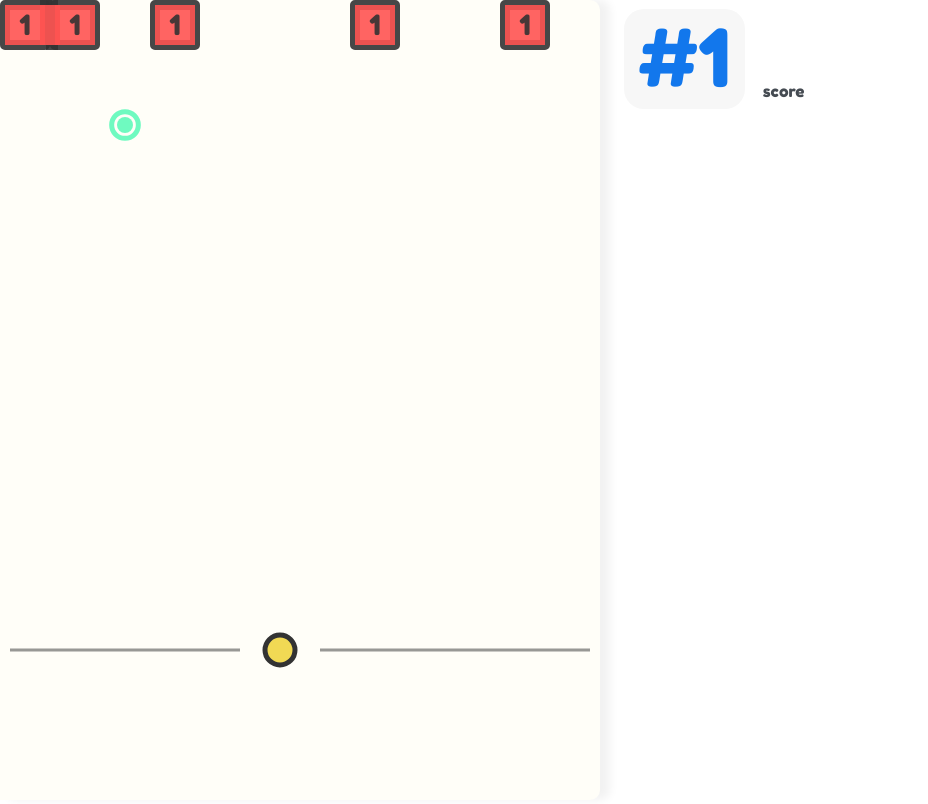
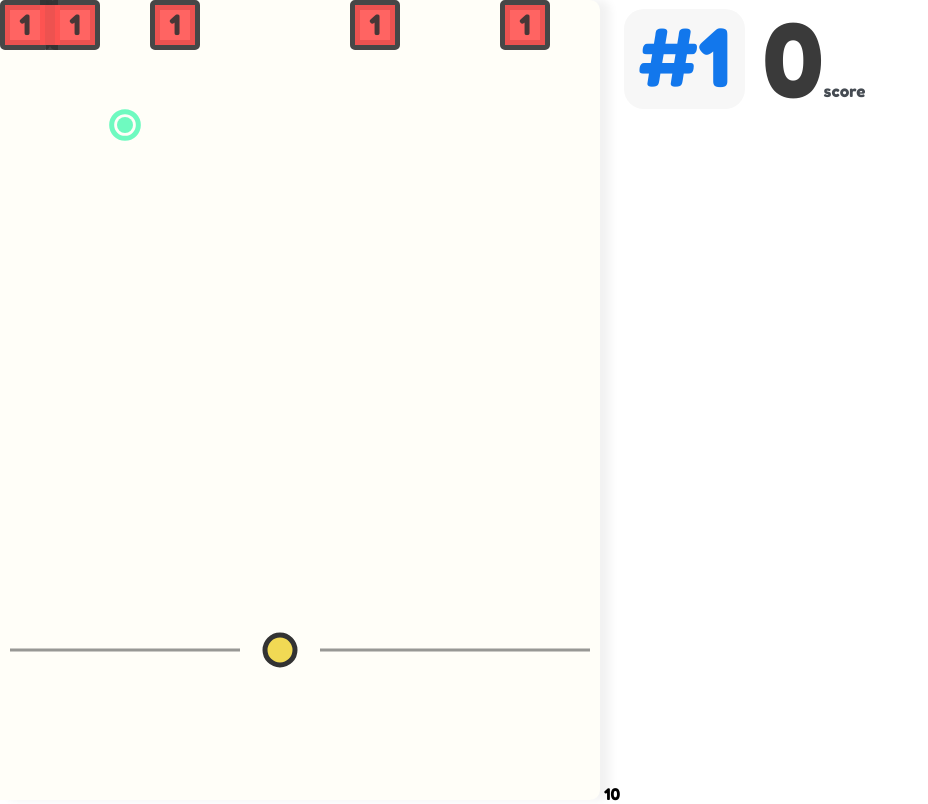
Before and after one commit to exte0427/wall, a plain HTML site: page index.html in a window 1280 px wide. Shown: the whole page, without its empty margins (0-928 px from the left). Drawn offline with nearby package versions, Linux system fonts and the light colour scheme.

Commit message:
--- Auto-Git Commit ---

```diff
--- a/index.html
+++ b/index.html
@@ -17,7 +17,7 @@
             <div style="display: inline-block;width: 10px;"></div>
         </div>
         <div style="display: inline-block;width: 10px;"></div>
-        <text style="color:#3A3A3A;font-size:100px"><score/></text><text style="color:#454B52">score</text>
+        <text style="color:#3A3A3A;font-size:100px">{{score}}</text><text style="color:#454B52">score</text>
     </div>
     <div id="point_pointer" onmousedown="g();"></div>
     <script  src="https://code.jquery.com/jquery-latest.min.js"></script>
--- a/index.js
+++ b/index.js
@@ -644,14 +644,11 @@ class add_boll{
     }
 }
 next();
-/*const html=vars=>{
-    let name=Object.keys(vars);
-    setInterval(()=>{
-        name.map(a=>{
-            document.getElementsByTagName(a)[0].innerHTML=eval(a);
-        });
-    },10);
-}*/
+//
+let wa=10;
+document.write("{{wa}}");
+//
+const getVal=()=>{
     String.prototype.strcut = function(a,b){
         let returnSTR="";
         for(let i=a;i<=b;i++){
@@ -659,12 +656,30 @@ String.prototype.strcut = function(a,b){
         }
         return returnSTR;
     }
-(()=>{
     let htmls=document.getElementsByTagName("html")[0].innerHTML;
     let vals=[];
-    while(htmls.indexOf("<")!=-1){
-        vals.push(htmls.charAt(htmls.indexOf("<")));
-        htmls=htmls.replace("<","").replace("");
+    while(htmls.indexOf("{{")!=-1){
+        let i;
+        for(i=htmls.indexOf("{{")+1;htmls.charAt(i)+htmls.charAt(i+1)!="}}";i++){}
+        console.log(htmls.strcut(htmls.indexOf("{{")+2,i-1))
+        if(htmls.strcut(htmls.indexOf("{{")+2,i-1).startsWith("/")==0 && htmls.strcut(htmls.indexOf("{{")+2,i-1).indexOf(" ")==-1){
+            try{
+                console.log(htmls.strcut(htmls.indexOf("{{")+2,i-1))
+                eval(htmls.strcut(htmls.indexOf("{{")+2,i-1));
+                document.getElementsByTagName("html")[0].innerHTML=document.getElementsByTagName("html")[0].innerHTML.replace(`{{${htmls.strcut(htmls.indexOf("{{")+2,i-1)}}}`,`<${htmls.strcut(htmls.indexOf("{{")+2,i-1)}/>`);
+                vals.push(htmls.strcut(htmls.indexOf("{{")+2,i-1));
+            }catch(err){
+                console.log(err)
             }
-})
-//html({score});
+        }
+        htmls=htmls.replace(`{{`,"");
+    }
+    return vals;
+}
+const vals=getVal();
+setInterval(()=>{
+    vals.map(a=>{
+        console.log(a);
+        document.getElementsByTagName(a)[0].innerHTML=eval(a);
+    });
+},10);
```
Also changed, not shown: .autogit/logs/log-9-7-2020-18-21-25.txt (added). Lines whose indentation alone changed are shown as unchanged.
